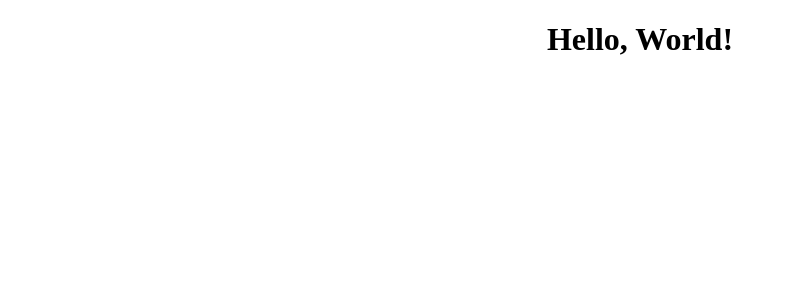
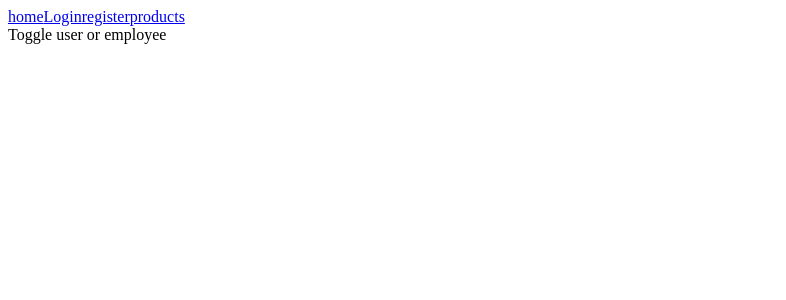
Before and after one commit to T2-Code-Geeks/MERAKI_Academy_Project_5, a React (Create React App) app in the folder frontend/: page /login in a window 1280 px wide. Shown: the top 300 px of the page, without its empty margins (0-786 px from the left). Built offline with nearby package versions, Linux system fonts and the light colour scheme.

Commit message:
navbar+routers

```diff
--- a/frontend/src/App.js
+++ b/frontend/src/App.js
@@ -1,11 +1,9 @@
+import { RouterProvider } from "react-router-dom";
 import "./App.css";
+import { router } from "./routers/routers";
 
 const App = () => {
-    return (
-        <div className="App">
-            <h1>Hello, World!</h1>
-        </div>
-    );
-}
+  return <RouterProvider router={router} />;
+};
 
 export default App;
--- /dev/null
+++ b/frontend/src/components/NavBar/NavBar.css
@@ -0,0 +1,6 @@
+nav{
+    gap: 20px;
+}
+.navlink{
+    gap:20px
+}
--- a/frontend/src/components/NavBar/NavBar.jsx
+++ b/frontend/src/components/NavBar/NavBar.jsx
@@ -1,8 +1,16 @@
 import React from 'react'
-
+import "./NavBar.css"
+import { NavLink } from 'react-router-dom'
 const NavBar = () => {
   return (
-    <div>NavBar</div>
+ <nav>
+<NavLink className="navlink" to="/">home</NavLink>
+<NavLink to="/login">Login</NavLink>
+<NavLink to="/register">register</NavLink>
+<NavLink to="/products">products</NavLink>
+
+
+ </nav>
   )
 }
 
--- /dev/null
+++ b/frontend/src/layouts/Main/Main.jsx
@@ -0,0 +1,22 @@
+import React from "react";
+import NavBar from "../../components/NavBar/NavBar";
+import { Outlet } from "react-router-dom";
+import Footer from "../../components/Footer/Footer";
+
+const Main = () => {
+  return (
+    <div>
+      <header>
+        <NavBar />
+      </header>
+      <main>
+        <Outlet />
+      </main>
+      {/* <footer>
+        <Footer/>
+      </footer> */}
+    </div>
+  );
+};
+
+export default Main;
--- /dev/null
+++ b/frontend/src/pages/Products/products/Products.jsx
@@ -0,0 +1,9 @@
+import React from 'react'
+
+const Products = () => {
+  return (
+    <div>Products</div>
+  )
+}
+
+export default Products
--- /dev/null
+++ b/frontend/src/pages/Register/Register.jsx
@@ -0,0 +1,9 @@
+import React from 'react'
+
+const Register = () => {
+  return (
+    <div>Register</div>
+  )
+}
+
+export default Register
--- a/frontend/src/pages/login/Login.Jsx
+++ b/frontend/src/pages/login/Login.Jsx
@@ -1,13 +1,12 @@
-import React from 'react'
-import UserLogin from '../../components/Login/UserLogin';
-import EmployeeLogin from '../../components/Login/EmployeeLogin';
+import React, { useState } from 'react'
+
 
 const Login = () => {
 const [toggle, setToggle] = useState(false);
 
   return (<>
   <div>Toggle user or employee</div>
-{toggle?<UserLogin/>:<EmployeeLogin/>}
+
   </>
 
   )
```
Also changed, not shown: frontend/src/pages/Products/products/Login.Jsx (deleted, +0 -16 lines), frontend/src/routers/routers.jsx (+19 -11 lines), 2 other files (tests, documents, lock files or other folders).
